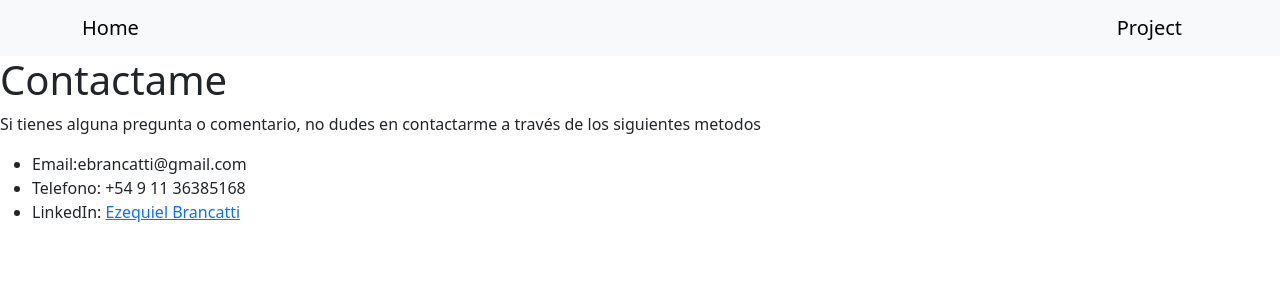
After one commit to branc4aaa/portfolio, a Django app: page /contact/ in a window 1280 px wide. The commit adds this page. Shown: the top 300 px of the page. Run offline with Django 5.2, Linux system fonts and the light colour scheme.

Commit message:
add contact

```diff
--- /dev/null
+++ b/app/templates/contact.html
@@ -0,0 +1,12 @@
+{% extends "home.html" %}
+{% block title %}Contact{% endblock %}
+
+{% block content %}
+<h1>Contactame</h1>
+<p>Si tienes alguna pregunta o comentario, no dudes en contactarme a través de los siguientes metodos</p>
+<ul>
+    <li>Email:ebrancatti@gmail.com</li>
+    <li>Telefono: +54 9 11 36385168</li>
+    <li>LinkedIn: <a href="https:/www.linkedin.com/in/ezequiel-brancatti-202b00221" target="_blank">Ezequiel Brancatti</a></li>
+</ul>
+{% endblock %}
--- a/app/templates/more.html
+++ b/app/templates/more.html
@@ -5,12 +5,13 @@
 <div>
     <h1>Más Sobre Mí</h1>
 
-    <p>Soy Ezequiel Brancatti, un desarrollador junior apasionado por la tecnología y el desarrollo de software. Me especializo en desarrollo back-end y tengo experiencia en diversos lenguajes de programación, incluyendo Python y JavaScript.</p>
+    <p>Soy Ezequiel Brancatti, un desarrollador junior apasionado por la tecnología y el desarrollo de software. Me especializo en desarrollo back-end y tengo experiencia en diversos lenguajes de programación, siendo estos Python y JavaScript.</p>
     <p>Me encanta aprender nuevas tecnologías y mejorar mis habilidades constantemente. En mi portafolio, encontrarás una selección de mis proyectos, que reflejan mi capacidad para resolver problemas y crear soluciones eficientes.</p>
-    <p>Además de mis habilidades técnicas, disfruto trabajar en equipo para alcanzar objetivos comunes. Estoy siempre abierto a nuevas oportunidades y desafíos que me permitan crecer profesionalmente.</p>
+    <p>Estoy siempre abierto a nuevas oportunidades y desafíos que me permitan crecer profesionalmente.</p>
     <p>Si deseas saber más sobre mí o discutir posibles colaboraciones, no dudes en contactarme. ¡Estoy emocionado por lo que el futuro me depara en el mundo del desarrollo de software!</p>
     <p>Gracias por visitar mi portafolio.</p>
 </div>
 <a href="https://www.linkedin.com/in/ezequiel-brancatti-202b00221/" class="btn btn-primary">Ver CV</a>
 <a href="{% url 'home' %}" class="btn btn-primary">Volver al Inicio</a>
+<a href="{% url 'contact' %}" class="btn btn-primary">Contactarme</a>
 {% endblock content %}
--- a/app/urls.py
+++ b/app/urls.py
@@ -6,4 +6,5 @@ urlpatterns = [
     path('projs/', views.proj_view, name='projects'),
     path('about/<int:pid>', views.about_view, name='about'),
     path('more/', views.more_view, name='more'),
+    path('contact/', views.contact_view, name='contact'),
 ]
--- a/app/views.py
+++ b/app/views.py
@@ -17,3 +17,6 @@ def about_view(request, pid:int):
 
 def more_view(request):
     return render(request, 'more.html')
+
+def contact_view(request):
+    return render(request, 'contact.html')
```
